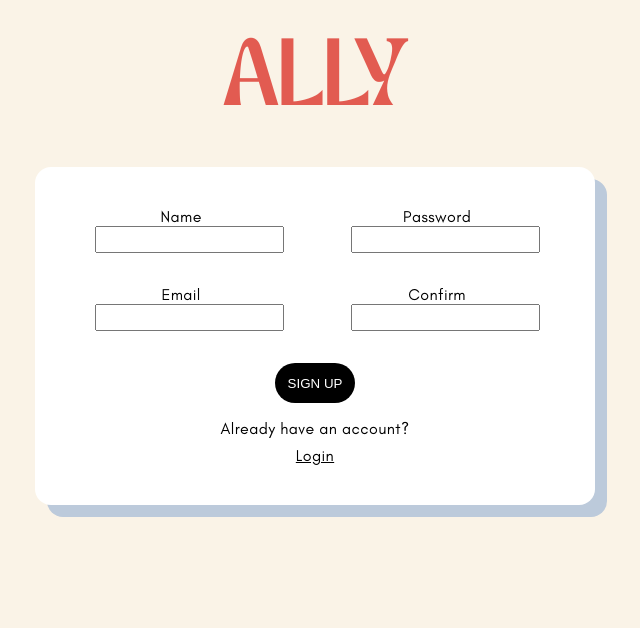
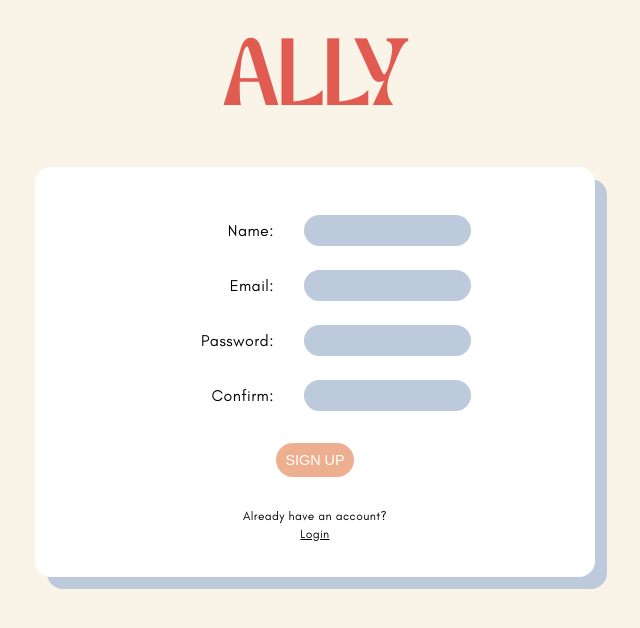
Before and after one commit to kailahk/ally-frontend, a React (Create React App) app: page /authpage in a window 1280 px wide. Shown: the top 628 px of the page, without its empty margins (325-965 px from the left). Built offline with nearby package versions, Linux system fonts and the light colour scheme.

Commit message:
design: signup form, fix: corrects prop drilling from app.js to auth page

```diff
--- a/src/Components/SignUpForm/SignUpForm.css
+++ b/src/Components/SignUpForm/SignUpForm.css
@@ -1,36 +1,43 @@
-.form-container>form {
-    display: flex;
-    flex-direction: column;
-    align-items: center;
+.form-fields {
+    display: grid;
+    grid-template-columns: repeat(2, 1fr);
+    grid-template-rows: repeat(4, 1fr);
+    width: 30vmin;
+    margin: 0 auto;
 }
 
-.form-fields {
-    display: flex;
+.form-fields > input, .form-fields > label {
+    margin-top: 3vmin;
+    padding: .75vmin;
 }
 
-.form-fields>* {
-    display: flex;
-    flex-direction: column;
-    align-items: space-between;
+.form-fields > input {
+    background-color: #BCCADB;
+    border-style: none;
+    border-radius: 2vmin;
+    font-size: 1.5vmin;
 }
 
-.name-and-email>label,
-.password-and-confirm>label {
-    margin: 1rem;
+
+.signup-btn {
+    background-color: #EDAF90;
+    border: .2vmin solid transparent;
+    color: white;
+    border-radius: 4vmin;
+    padding: 1vmin;
+    margin: 4vmin 0 2vmin 0;
+    font-size: 1.8vmin;
 }
 
-.name-and-email>label>input,
-.password-and-confirm>label>input {
-    padding: .25rem;
-    margin-left: 1rem;
+.signup-btn:hover {
+    background-color: transparent;
+    text-decoration: none;
+    border: .2vmin solid #e25b51;
+    color: #e25b51;
 }
 
-.signup-btn {
-    border-radius: 3rem;
-    background-color: black;
-    color: white;
-    width: 5rem;
-    height: 2.5rem;
-    border-style: none;
-    margin-top: 1rem;
+.name, .email, .password, .confirm {
+    text-align: right;
+    margin-right: 3vmin;
+    font-size: 2vmin;
 }
--- a/src/Components/SignUpForm/SignUpForm.jsx
+++ b/src/Components/SignUpForm/SignUpForm.jsx
@@ -53,14 +53,13 @@ export default function SignUpForm({ setUser }) {
 
     return (
         <div className='signup-form'>
-            <div className='form-container'>
             <form autoComplete='off' onSubmit={handleSubmit}>
                 <div className='form-fields'>
-                        <div className='name-and-email'>
-                            <label>Name
+                    <label className='name'>Name:
+                    </label>
                     <input type='text' name='name' value={signUpForm.name} onChange={handleChange} required />
+                    <label className='email'>Email:
                     </label>
-                            <label>Email
                     <input
                         type='email'
                         name='email'
@@ -68,10 +67,8 @@ export default function SignUpForm({ setUser }) {
                         onChange={handleChange}
                         required
                     />
+                    <label className='password'>Password:
                     </label>
-                        </div>
-                        <div className='password-and-confirm'>
-                            <label>Password
                     <input
                         type='password'
                         name='password'
@@ -79,8 +76,8 @@ export default function SignUpForm({ setUser }) {
                         onChange={handleChange}
                         required
                     />
+                    <label className='confirm'>Confirm:
                     </label>
-                            <label>Confirm
                     <input
                         type='password'
                         name='confirm'
@@ -88,14 +85,11 @@ export default function SignUpForm({ setUser }) {
                         onChange={handleChange}
                         required
                     />
-                            </label>
-                        </div>
                 </div>
                 <button className='signup-btn' type='submit'>
                     SIGN UP
                 </button>
             </form>
-            </div>
             <p className='error-message'> {error}</p>
         </div>
     );
--- a/src/Pages/App/App.jsx
+++ b/src/Pages/App/App.jsx
@@ -68,7 +68,7 @@ export default function App() {
 			) : (
 				<Routes>
 					<Route exact path='/' element={<LandingPage />}></Route>
-					<Route exact path='/authpage' element={<AuthPage />}></Route>
+					<Route exact path='/authpage' element={<AuthPage setUser={setUser} fetchUser={fetchUser}/>}></Route>
 				</Routes>
 			)}
 		</main>
--- a/src/Pages/AuthPage/AuthPage.css
+++ b/src/Pages/AuthPage/AuthPage.css
@@ -28,6 +28,10 @@
     box-shadow: 1.5vmin 1.5vmin 0 #BCCADB;
 }
 
+.auth-page-forms > p {
+    font-size: 1.5vmin;
+}
+
 .login-option-btn {
     text-decoration: underline;
     margin-top: -1vmin;
--- a/src/Pages/AuthPage/AuthPage.jsx
+++ b/src/Pages/AuthPage/AuthPage.jsx
@@ -11,7 +11,7 @@ export default function AuthPage({ setUser, fetchUser }) {
             <h1>ALLY</h1>
             <div className='auth-page-forms'>
                 {showAuthPage ? <SignUpForm setUser={setUser} fetchUser={fetchUser} /> : <LoginForm fetchUser={fetchUser} />}
-               <p>{showAuthPage ? 'Already have an account?' : 'Don\'t have an account yet?'}</p>
+                <p>{showAuthPage ? 'Already have an account?' : 'Don\'t have an account yet?'}</p>
                 <p className='login-option-btn' onClick={() => setShowAuthPage(!showAuthPage)}>
                     {showAuthPage ? 'Login' : 'Sign Up'}
                 </p>
```
Lines whose indentation alone changed are shown as unchanged.
